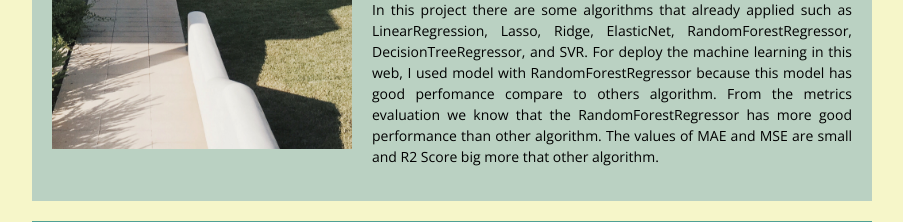
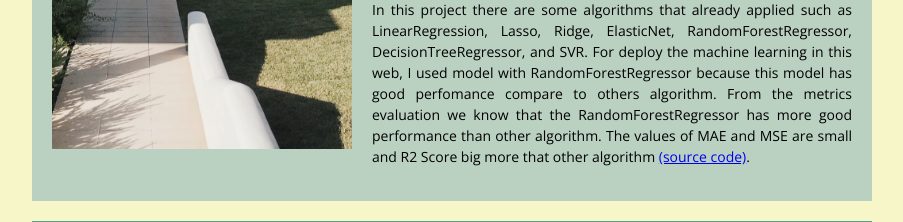
Before and after one commit to jonisy1406/bostonhousepricing, a Flask app: page / in a window 1280 px wide. Shown: the part 712-934 px from the top of the page, without its empty margins (188-1091 px from the left). Run offline with Flask 2, Linux system fonts and the light colour scheme; parts of the project's set-up code (start-up, migrations or seed data) failed here and were passed over; some libraries are stand-ins or nearby versions.

Commit message:
update website

```diff
--- a/templates/home.html
+++ b/templates/home.html
@@ -27,7 +27,7 @@
         <p>The Boston House Prediction project is a classic machine learning project that aims to predict the house price (median value of owner owner-occupied homes) in Boston. The data used in this project called the Boston Housing Dataset, which contains 13 different features that are believed to be relevant in determining the price of a house. The data set can be access in sklearn library <code>from sklearn.datasets import load_boston</code>.</p>
         <p>The goal of the project is to use machine learning algorithms to build a model that can accurately predict the price of a house given its features. This can be used by real estate agent, homeowners, and potential buyers to estimate the value of property.</p>
         <p>To accomplish this, the project typically involves several steps, including data cleaning, data exploratory, features transformation, and model training adn evaluation using some algorithms. Data cleaning involves dealing with outliers, data exploration involves visualizing the data and identifiying patterns and relationship between the features and the target variable, feature transformation involves scaling using standarscaler (standarization) to make data more consistant and finally, the project involves and evaluating a machine learning model on the data.</p>
-        <p>In this project there are some algorithms that already applied such as LinearRegression, Lasso, Ridge, ElasticNet, RandomForestRegressor, DecisionTreeRegressor, and SVR. For deploy the machine learning in this web, I used model with RandomForestRegressor because this model has good perfomance compare to others algorithm. From the metrics evaluation we know that the RandomForestRegressor has more good performance than other algorithm. The values of MAE and MSE are small and R2 Score big more that other algorithm.</p>
+        <p>In this project there are some algorithms that already applied such as LinearRegression, Lasso, Ridge, ElasticNet, RandomForestRegressor, DecisionTreeRegressor, and SVR. For deploy the machine learning in this web, I used model with RandomForestRegressor because this model has good perfomance compare to others algorithm. From the metrics evaluation we know that the RandomForestRegressor has more good performance than other algorithm. The values of MAE and MSE are small and R2 Score big more that other algorithm <a href="https://github.com/jonisy1406/bostonhousepricing">(source code)</a>.</p>
       </div>
   </div>
   <div class="form-wrapper" id="predictions">
```
